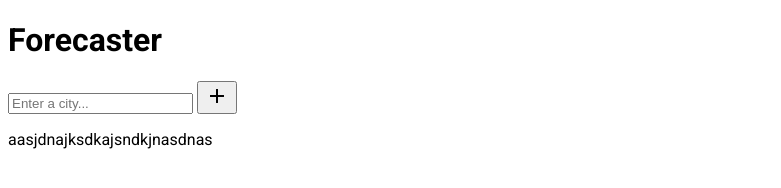
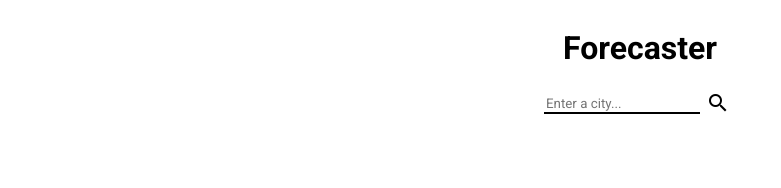
Before and after one commit to JS-Law/weather-app, a website built with webpack: page src/index.html in a window 1280 px wide. Shown: the whole page, without its empty margins (0-781 px from the left). Built offline with nearby package versions, Linux system fonts and the light colour scheme.

Commit message:
Build out project files. Add some light styling.

```diff
--- /dev/null
+++ b/src/api.json
@@ -0,0 +1,3 @@
+{
+    "apiKey": "T733FBTX9Q7J4EG5DY5Y7LLSU"
+}
--- a/src/index.html
+++ b/src/index.html
@@ -14,10 +14,10 @@
             <h1 id="header">Forecaster</h1>
             <div id="search-container">
                 <input type="text" name="search-city" id="search-city-input" placeholder="Enter a city...">
-                <button type="submit" id="search-icon">
-                    <icon class="material-icons">add</icon>
+                <button id="search-button" type="submit" id="search-icon">
+                    <icon id="magnifying-glass" class="material-icons">search</icon>
                 </button>
-                <p>aasjdnajksdkajsndkjnasdnas</p>
+                <p></p>
             </div>
             <div id="weather-container">
 
--- a/src/index.js
+++ b/src/index.js
@@ -1,5 +1,2 @@
 import './styles.css'
 import 'material-icons/iconfont/material-icons.css';
-
-
-const key = 'T733FBTX9Q7J4EG5DY5Y7LLSU'
--- a/src/styles.css
+++ b/src/styles.css
@@ -3,3 +3,31 @@
 body {
   font-family: 'Roboto', sans-serif;
 }
+
+#search-button{
+    border: none;
+    background-color: white;
+}
+#magnifying-glass{
+
+}
+input{
+    border: none;
+    border-bottom: 2px solid black;
+    font-family: 'Roboto';
+}
+
+#content{
+    display: flex;
+    flex-direction: column;
+    justify-content: center;
+    align-items: center;
+}
+#search-container{
+    display: flex;
+    align-items: center;
+}
+
+#header{
+
+}
```
Also changed, not shown: dist/bundle.js, dist/index.html, src/controllers/api.js (added), src/controllers/searchcontroller.js (added), src/controllers/uicontroller.js (added), 1 other file.
